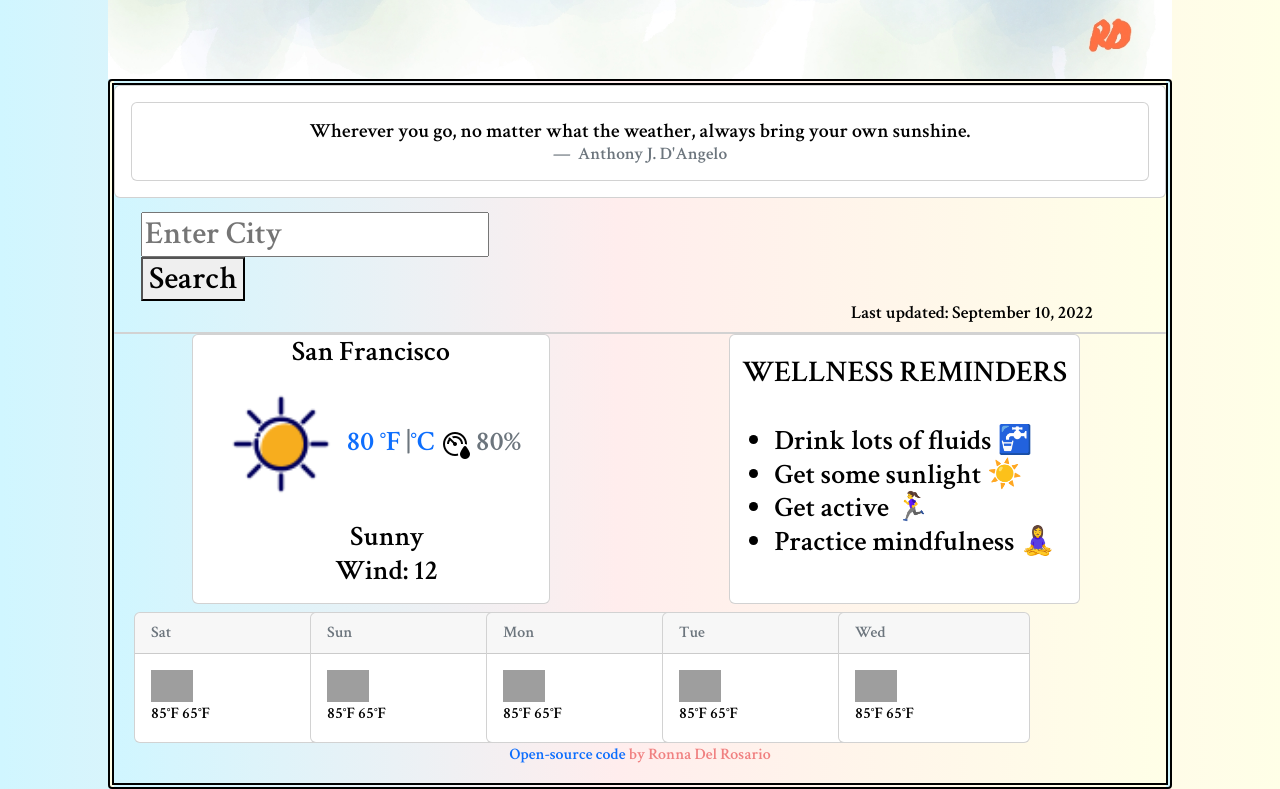
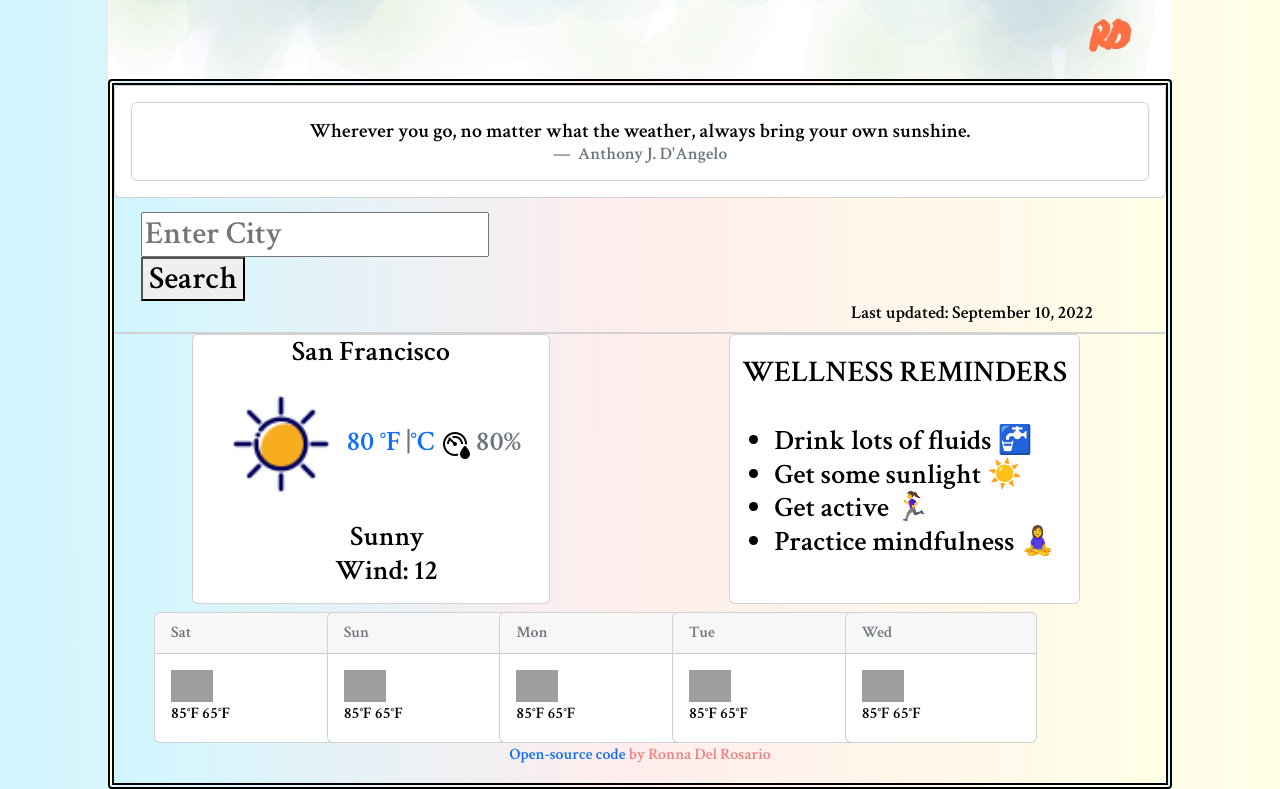
Before and after one commit to RonLi5321/weather-the-storms-of-life-weather-app, a website built with Parcel: page index.html in a window 1280 px wide. Shown: the part 630-1419 px from the top of the page. Built offline with nearby package versions, Linux system fonts and the light colour scheme; grey boxes are pictures that could not be loaded; a web font is replaced by a local one.

Commit message:
Update style.css

```diff
--- a/src/style.css
+++ b/src/style.css
@@ -108,9 +108,6 @@ a:hover {
   text-align: center;
   margin-left: 60px;
 }
-.forecast-card {
-  margin-right: 20px;
-}
 .form {
   display: block;
   text-align: left;
@@ -174,7 +171,7 @@ a:hover {
   list-style: none;
 }
 .weather-forecast {
-  margin-left: 20px;
+  margin-left: 40px;
 }
 .weatherlifestorms {
   position: relative;
```
